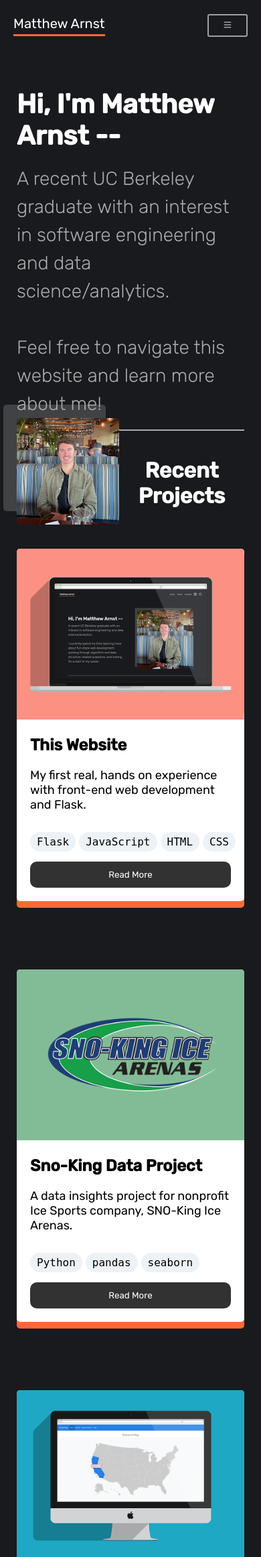
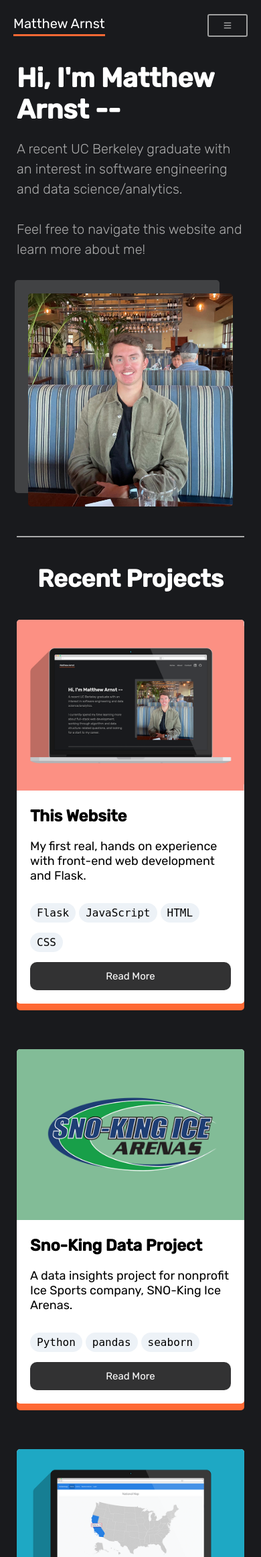
Before and after one commit to marnst/portfolio-site, a Flask app: page / in a window 390 px wide. Shown: the top 2324 px of the page at 67% size. Run offline with Flask 2, Linux system fonts and the light colour scheme.

Commit message:
Version 1 done

```diff
--- a/app/static/style.css
+++ b/app/static/style.css
@@ -250,6 +250,7 @@ i {
   padding-bottom: 40px;
   text-align: center;
   margin-bottom:20px;
+  font-size: 40px;
 }
 
 .card {
@@ -329,13 +330,16 @@ i {
 }
 
 .container ul{
-  display:flex;
+  display:inline-flex;
   padding-top: 20px;
+  width: 100%;
+  flex-flow: row wrap;
 }
 
 .container li{
   list-style-type: none;
   margin-right: 5px;
+
 }
 
 
@@ -437,7 +441,7 @@ i {
   padding-top:150px;
   font-size: 22px;
   width: 600px;
-  max-width: 80%;
+  max-width: 90%;
   margin:auto;
 
 }
@@ -477,7 +481,7 @@ i {
 
 .contact-form{
   width: 600px;
-  max-width: 80%;
+  max-width: 90%;
   margin: auto;
   margin-bottom: 100px;
 }
@@ -552,6 +556,7 @@ i {
   font-family: 'Rubik';
   color: white;
 
+
   padding-top:150px;
   font-size: 22px;
   width: 90%;
@@ -608,9 +613,18 @@ i {
 #resume:hover{
   background-color: #FF6934;
 }
+@media screen and (min-width:800px) and (max-width:1200px){
+  .home-container h1{
+    padding-top: 0px;
+  }
+
+  .section2{
+    margin-top: 50px;
+  }
+}
 
 
-@media screen and (max-width:600px){
+@media screen and (max-width:800px){
   .navbar-crumb{
     display: inline-block;
     padding-left:0px;
@@ -646,6 +660,9 @@ i {
     list-style: none;
     padding: 1em;
   }
+  .navbar .navbar-nav .nav-item a{
+    font-size: 18px;
+  }
 
   .navbar .navbar-nav .nav-icon{
     display: block;
@@ -677,9 +694,10 @@ i {
   }
 
   .home-container{
-    padding-top: 25%;
+    padding-top: 15%;
     padding-right:25px;
     padding-left:25px;
+    display: block;
 
   }
 
@@ -690,6 +708,16 @@ i {
 
   .section {
     display: block;
+    margin-bottom: 40px;
+  }
+
+  .section2 {
+    display: block;
+  }
+
+  .section2 h1{
+    font-size: 36px;
+    margin-bottom: 0px;
   }
 
   .home-left {
@@ -698,14 +726,22 @@ i {
     width: 100%;
     margin-top:0;
 
+
   }
   .home-left h1 {
     font-size: 40px;
 
   }
 
-  .home-right {
-    margin:auto;
+  .home-left h2 {
+    font-size: 20px;
+  }
+
+  .home-container .home-right {
+    float: none;
+    width: 90%;
+    margin: auto;
+    margin-top: 15%;
   }
 
 
@@ -717,12 +753,80 @@ i {
   .card{
     width: 100%;
 
-    margin-bottom: 30%;
+    margin-bottom: 20%;
+  }
+
+  button{
+    font-size: 15px;
+  }
+
+  .about-container{
+    padding-top: 100px;
+    display: block;
+    width: 90%;
+  }
+
+  #about-head{
+    font-size: 40px;
+    margin-bottom: 40px;
+  }
+
+  .about-left{
+    width: 80%;
+    float:none;
+    margin: auto;
+    margin-bottom: 30px;
+
+
+  }
+
+  .about-right{
+    margin-left: 1%;
+    margin-right:1%;
+  }
+
+  #about-me{
+    font-size: 18px;
+  }
+
+  .contact-container{
+    padding-top:100px;
+
+  }
+
+  #contact-intro{
+    margin-top:10px;
+  }
+
+  #submit{
+    font-size: 14px;
+  }
+
+
+  .modal{
+    width:95%;
+    max-height: 80vh;
+    padding: 20px;
+
+  }
+
+  .modal-header h1{
+    font-size: 28px;
+  }
+
+  .modal-body{
+    font-size:18px;
+  }
+
+  .close-button{
+    height: 25%;
+    padding-left: 8px;
+    padding-right:8px;
+
+
   }
 
 
 
 
-
-
 }
--- a/app/templates/about.html
+++ b/app/templates/about.html
@@ -1,4 +1,5 @@
 {% extends "navbar.html" %}
+{% block title %}Matthew Arnst - About{% endblock %}
 
 {% block content %}
 
--- a/app/templates/contact.html
+++ b/app/templates/contact.html
@@ -1,4 +1,5 @@
 {% extends "navbar.html" %}
+{% block title %}Matthew Arnst - Contact{% endblock %}
 
 {% block content %}
 
--- a/app/templates/navbar.html
+++ b/app/templates/navbar.html
@@ -3,7 +3,8 @@
   <head>
     <meta charset="utf-8">
     <meta name="viewport" content="width=device-width, initial-scale=1.0">
-    <title>Test Nav Bar</title>
+    <title>{% block title %}Matthew Arnst{% endblock %}</title>
+    <link rel="shortcut icon" href="static/images/favicon.ico">
 
 
     <link rel="stylesheet" href="static/style.css">
--- a/app/views.py
+++ b/app/views.py
@@ -5,13 +5,15 @@ from flask_mail import Message, Mail
 import os
 
 mail = Mail()
-app.secret_key = os.getenv('SECRET_KEY')
+#app.secret_key = os.getenv('SECRET_KEY')
+app.secret_key = 'development key'
 
 app.config["MAIL_SERVER"] = 'smtp.gmail.com'
 app.config['MAIL_PORT'] = 465
 app.config['MAIL_USE_SSL'] = True
 app.config['MAIL_USERNAME'] = 'arnstbot@gmail.com'
-app.config['MAIL_PASSWORD'] = os.getenv('PASSWORD')
+#app.config['MAIL_PASSWORD'] = os.getenv('PASSWORD')
+app.config['MAIL_PASSWORD'] = "Valhalla8008135"
 
 mail.init_app(app)
 
```
Also changed, not shown: app/static/images/favicon.ico (added), 1 other file.
